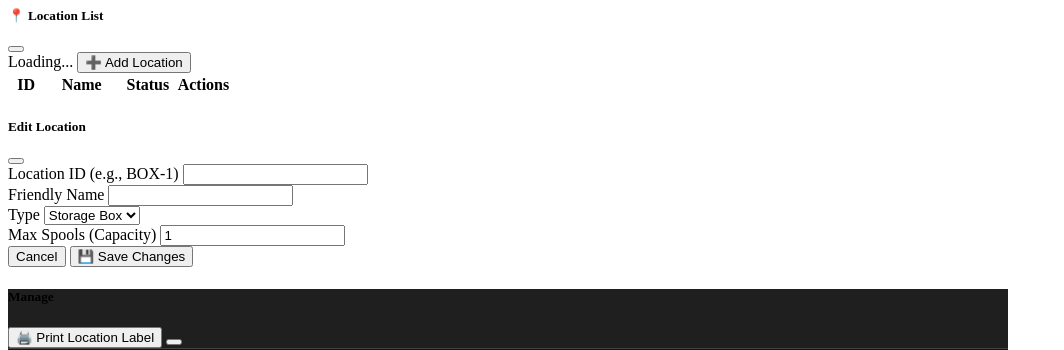
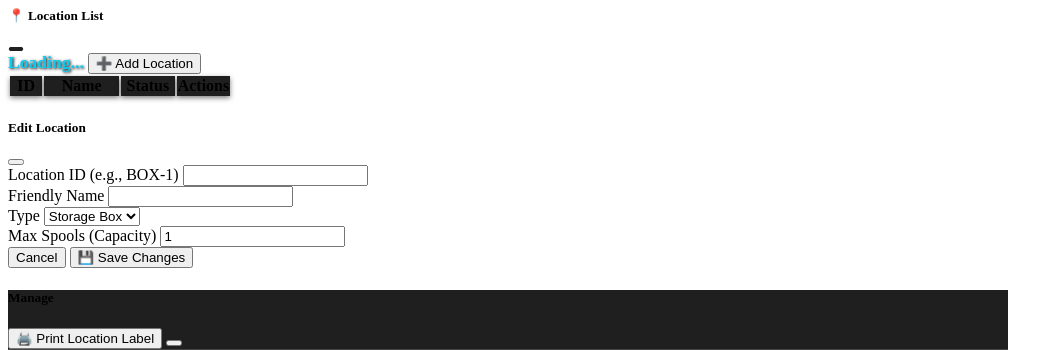
Before and after one commit to derekp10/Filament-Command-Center, a Flask app: template inventory-hub/templates/components/modals_loc_mgr.html in a window 1280 px wide. Shown: the top 350 px of the page, without its empty margins (0-1064 px from the left). Run offline with Flask 3, Linux system fonts and the light colour scheme; the template is opened without the code that fills it, so the values that code supplies are empty.

Commit message:
This plan covers the UI updates for the Location Manager. I will modify inv_core.js to inject the "Unassigned" row and apply the high-contrast "Pop" styling to the status column. I will also update modals_loc_mgr.html to fix the sticky headers, the close button visibility, and the gray-on-gray text issues.
Plan of Attack
Modify inventory-hub/templates/components/modals_loc_mgr.html:

CSS Update: Add .sticky-th class to pin table headers and ensure they sit above content.

Header Fix: Add btn-close-white to the "X" button so it's visible on the dark header.

Contrast Fix: Change the "Loading..." text from text-muted (gray) to text-info (blue) for better visibility.

Modify inventory-hub/static/js/modules/inv_core.js:

Update fetchLocations():

Inject Row: Manually prepend a "Virtual" location object for "Unassigned" spools.

Status Logic: Parse the Occupancy string (e.g., "5/10"). If full, apply a Red color. Always apply the "High-Contrast Pop" (White Text + Black Shadow).

Render: Generate the table HTML with these new styles.

I’ve updated the plan to include the fix for the "Total Locations" text to ensure it matches the new high-readability standard.

Here are the Append-Only and In-Place modifications to implement the Location List upgrades.

1. Styles & Structure (modals_loc_mgr.html)
I am adding the sticky header CSS, fixing the close button visibility, and applying the "Pop" style to the Location Count text.

File: inventory-hub/templates/components/modals_loc_mgr.html

2. inventory-hub/static/js/modules/inv_core.js
Strategy: We need to update the fetchLocations logic to inject the "Unassigned" row and apply the "High Contrast Pop" styling to the status column.

Action: Replace the entire fetchLocations function block (from const fetchLocations = () => { down to its closing brace };).

```diff
--- a/inventory-hub/templates/components/modals_loc_mgr.html
+++ b/inventory-hub/templates/components/modals_loc_mgr.html
@@ -4,6 +4,22 @@
     #manageModal .modal-body { background: #121212 !important; min-height: 400px; }
     #manageModal .modal-header { background: #1f1f1f !important; border-bottom: 1px solid #444 !important; }
     #manageModal .modal-footer { background: #1f1f1f !important; border-top: 1px solid #444 !important; }
+
+    /* --- LIST VIEW FIXES (Sticky, Contrast, Close Btn) --- */
+    .sticky-th th {
+        position: sticky; top: 0; z-index: 10;
+        background-color: #1f1f1f;
+        box-shadow: 0 2px 5px rgba(0,0,0,0.5);
+    }
+    /* Fix Close Button Visibility on Dark Header */
+    #locMgrModal .btn-close { filter: invert(1) grayscale(100%) brightness(200%); }
+    /* Fix Loading/Count Text Visibility */
+    #loc-count {
+        color: #0dcaf0 !important; /* Bootstrap text-info */
+        font-weight: bold;
+        font-size: 1.1rem;
+        text-shadow: 1px 1px 3px #000;
+    }
 
     /* --- NUCLEAR Z-INDEX FIX --- */
     #queueModal, #spoolModal, #filamentModal, #actionModal, #safetyModal, #confirmModal {
@@ -212,11 +228,11 @@
         <div class="modal-content">
             <div class="modal-header">
                 <h5 class="modal-title">📍 Location List</h5>
-                <button type="button" class="btn-close" data-bs-dismiss="modal"></button>
+                <button type="button" class="btn-close btn-close-white" data-bs-dismiss="modal"></button>
             </div>
             <div class="modal-body p-0">
                 <div class="d-flex justify-content-between align-items-center p-3 border-bottom bg-dark">
-                    <span id="loc-count" class="text-muted">Loading...</span>
+                    <span id="loc-count" class="text-info fw-bold" style="font-size: 1.1rem; text-shadow: 1px 1px 3px #000;">Loading...</span>
                     <button class="btn btn-success" onclick="openAddModal()">➕ Add Location</button>
                 </div>
                 <div class="table-responsive" style="max-height: 70vh;">
```
Also changed, not shown: inventory-hub/static/js/modules/inv_core.js (+47 -9 lines).
